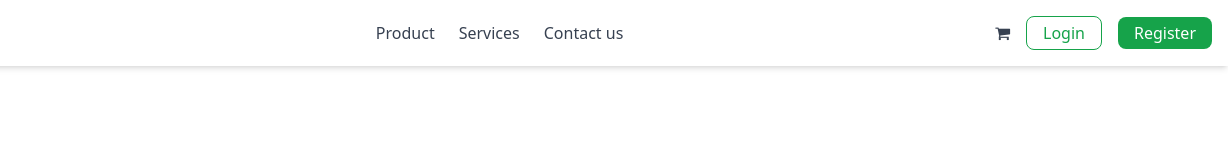
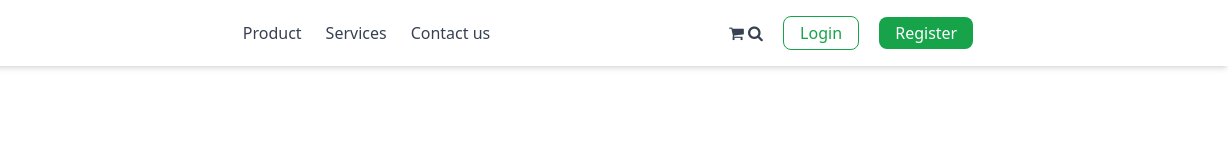
Before and after one commit to sohanaweb/assignment-3, a plain HTML site: page index.html in a window 1280 px wide. Shown: the full height of the page, 52-1280 px from the left. Drawn offline with nearby package versions, Linux system fonts and the light colour scheme.

Commit message:
nav complete

```diff
--- a/index.html
+++ b/index.html
@@ -6,6 +6,9 @@
     <title>Document</title>
     <link rel="stylesheet" href="https://cdnjs.cloudflare.com/ajax/libs/font-awesome/4.7.0/css/font-awesome.min.css">
     <script src="https://cdn.tailwindcss.com"></script>
+    <style>
+
+    </style>
 
 </head>
 <body>
@@ -19,12 +22,13 @@
             <a href="#" class="text-gray-700 hover:text-green-600">Services</a>
             <a href="#" class="text-gray-700 hover:text-green-600">Contact us</a>
         </div>
-        <div class="flex items-center space-x-4">
+        <div class="flex items-center space-x-4 hidden sm:block ">
 
-            <button class="text-gray-700"><i class="fa fa-shopping-cart"></i> </button>
+            <button class="text-gray-700"><i class="fa fa-shopping-cart"></i>  <i class="fa fa-search"></i></button>
             <button class="border border-green-600 text-green-600 px-4 py-1 rounded-lg">Login</button>
             <button class="bg-green-600 text-white px-4 py-1 rounded-lg">Register</button>
         </div>
+        <div><i class="fa fa-bars block md:hidden" ></i></div>
     </nav>
 </body>
 </html>
```
